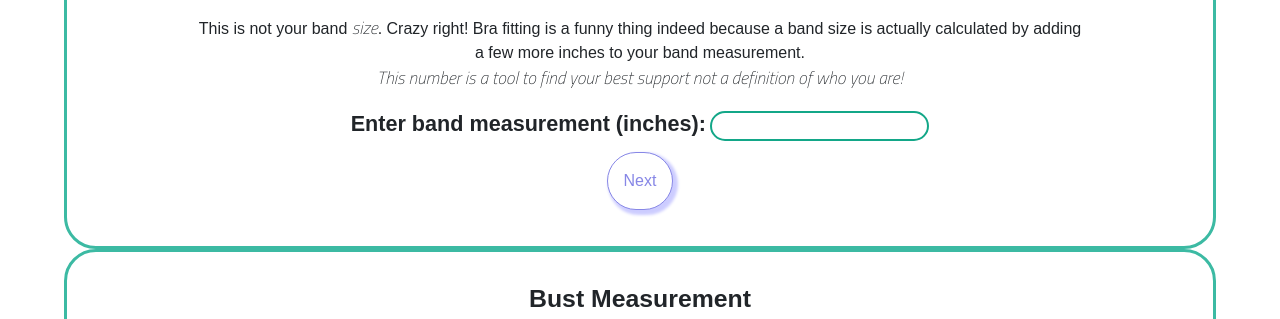
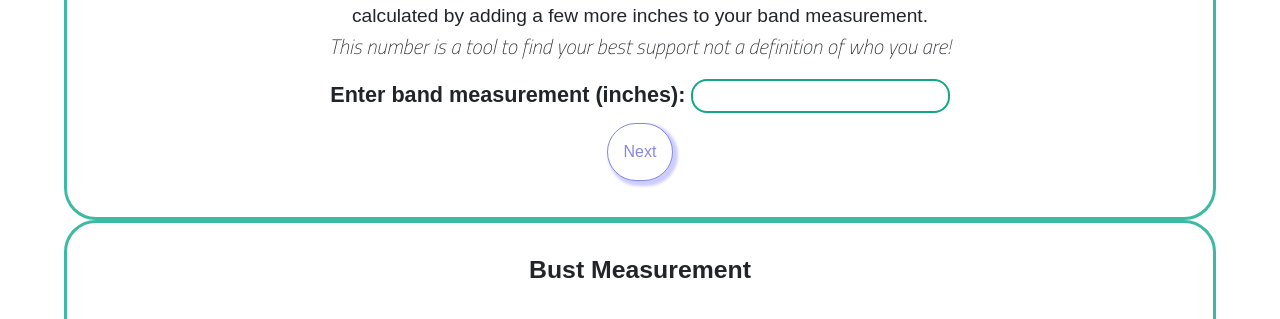
Before and after one commit to support-me/support-me, a Django app: page /brafitting/ in a window 1280 px wide. Shown: the part 1801-2120 px from the top of the page. Run offline with Django 3.2, Linux system fonts and the light colour scheme; some libraries are stand-ins or nearby versions; some web fonts are replaced.

Commit message:
made edits to index and fit form small stuff

```diff
--- a/core/templates/bra_fitting.html
+++ b/core/templates/bra_fitting.html
@@ -10,10 +10,10 @@
     <section class="fitting-step step-one">
         <h3 class="step-title" id="currently-wearing-title">Currently Wearing</h3>
         <div class="fitting-step-column">
-            <div class="form-question-info"><p>Please get as comfortable as possible - maybe put on a favorite t-shirt. If you have a bra you are more than welcome to wear one for the fitting.</p>
+            <div class="form-question-info">
             <br>
             <label class="question" for="{{ form.currently_wearing.id_for_label }}">What type of support are you currently wearing?</label>
-            <br><br>
+            <br>
             <ul class="currently-wearing-field">
             {% for choice in form.currently_wearing.field.choices %}
                 <li class="bra-drawing-set">
@@ -51,9 +51,10 @@
         <h3  class="step-title" id="band-measurement-wearing-title">Band Measurement</h3>
         <div class="fitting-step-column">
             <div class="fitting-block-video-section">
+                <br>
                 <img class="fitting-block-pic" src="{% static 'images/band-measurement.gif' %}" alt="band measurement under bust">
             </div>
-            <div class="form-question-info"><p>This is not your band <i class="key-word">size</i>. Crazy right! Bra fitting is a funny thing indeed because a band size is actually calculated by adding a few more inches to your band measurement.<br>
+            <div class="form-question-info"><p>This is not your band <i class="key-word">size</i>. Crazy right! Bra fitting is a funny thing because a band size is actually calculated by adding a few more inches to your band measurement.<br>
             <i class="key-word">This number is a tool to find your best support not a definition of who you are!</i></p>
             <label class="question" for="{{ form.band_measurement.id_for_label }}">Enter band measurement (inches): </label>
             {{ form.band_measurement }}
@@ -66,6 +67,7 @@
         <h3  class="step-title" id="bust-measurement-wearing-title">Bust Measurement</h3>
         <div class="fitting-step-column">
             <div class="fitting-block-video-section">
+                <br>
                 <img class="fitting-block-pic" src="{% static 'images/bust-measurement.gif' %}" alt="measuring bust half way, and all the way around">
             </div>
             <div class="form-question-info"><p>Pick which breast you think needs the most support. You will measure that side only by using one hand to hold the measuring tape in the middle of your back. You will then bring the tape to the middle of the front of your chest with your other hand.
--- a/static/css/main.css
+++ b/static/css/main.css
@@ -32,7 +32,7 @@
 
 body{
     font-family: 'Cabin Condensed', sans-serif;
-    font-size: 1rem;
+    font-size: 1.2rem;
     height: 100%;
     width: 100%;
     font-weight:300;
@@ -466,7 +466,7 @@ input[type='radio']{
 .key-word{
     font-family:'Titillium Web', sans-serif;
     font-weight: 300;
-    font-size: 1.10rem;
+    font-size: 1.3rem;
     font-style:italic;
 }
 .step-title{
```
Also changed, not shown: core/templates/index.html (+4 -4 lines).
